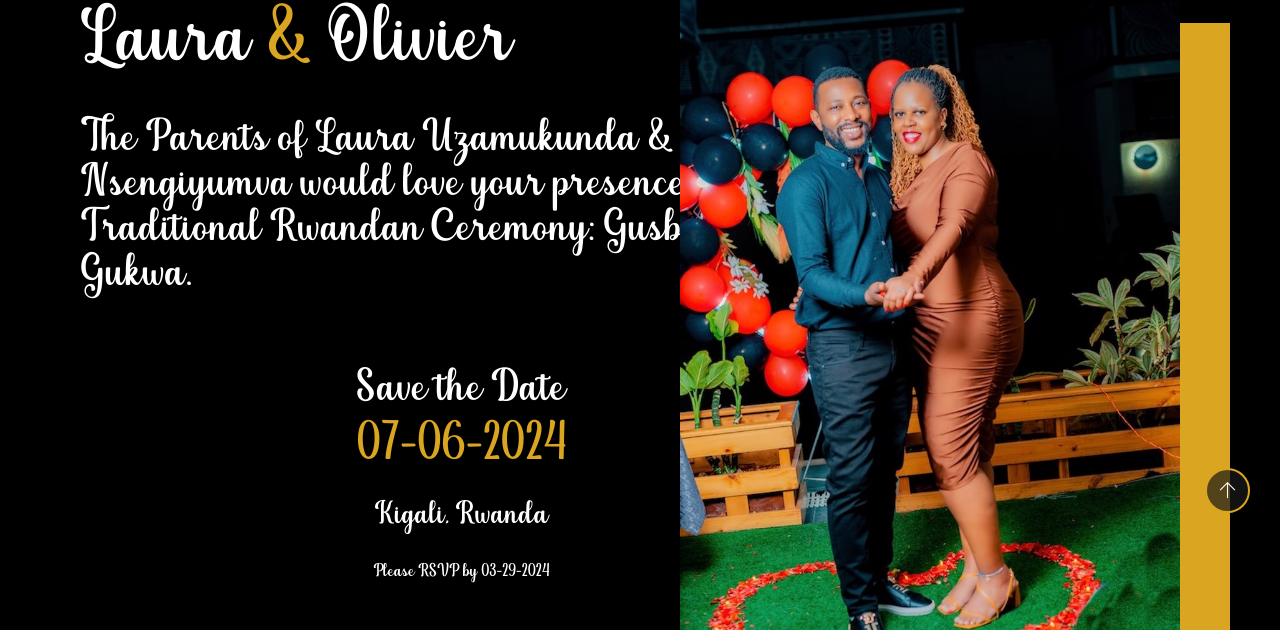
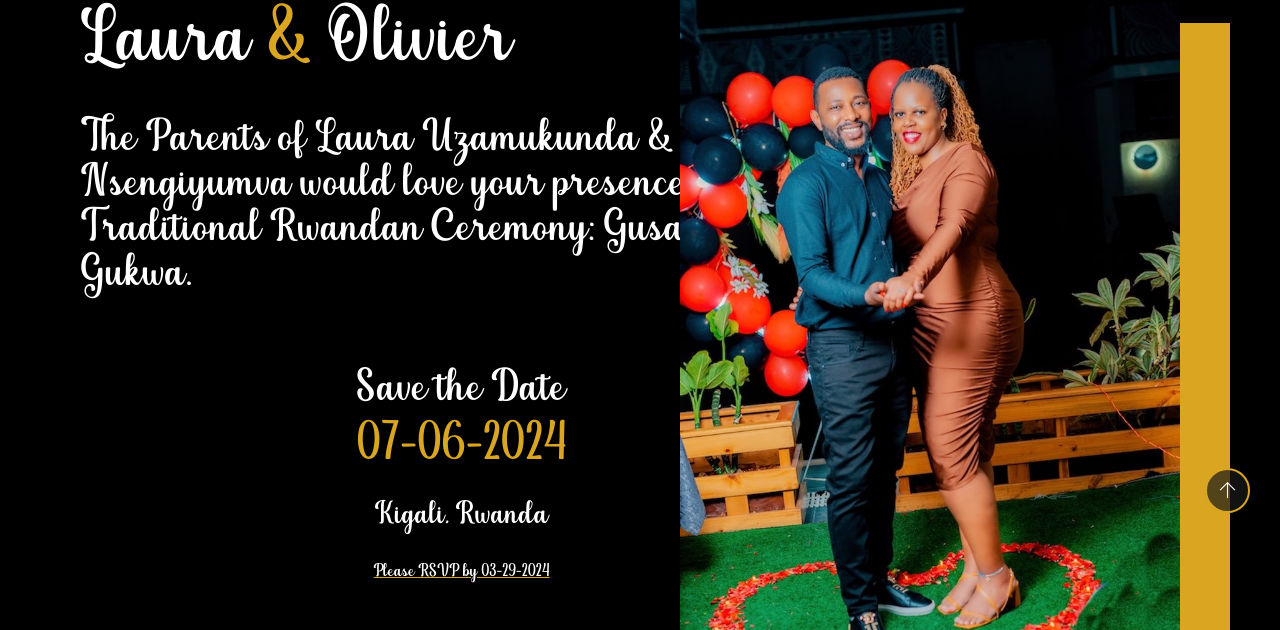
Before and after one commit to gustaveH/lauraOlyWedding-master, a Next.js app: page / in a window 1280 px wide. Shown: the part 262-892 px from the top of the page. Built offline with nearby package versions, Linux system fonts and the light colour scheme.

Commit message:
gusba & underline

```diff
--- a/components/hero/index.js
+++ b/components/hero/index.js
@@ -17,7 +17,7 @@ const Hero = (props) => {
                                         <h2>Laura <span>&</span> Olivier</h2>
                                     </div>
                                     <div data-swiper-parallax="400" className="slide-text">
-                                        <h1 className='Gusaba'> The Parents of Laura Uzamukunda & Olivier Nsengiyumva would love your presence at our Traditional Rwandan Ceremony: Gusba & Gukwa.</h1>
+                                        <h1 className='Gusaba'> The Parents of Laura Uzamukunda & Olivier Nsengiyumva would love your presence at our Traditional Rwandan Ceremony: Gusaba & Gukwa.</h1>
                                     </div>
                                     <div className="wpo-wedding-date">
                                         <div className="clock-grids">
--- a/styles/sass/layout/_hero-slider.scss
+++ b/styles/sass/layout/_hero-slider.scss
@@ -545,6 +545,8 @@
 		padding-top: 20px;
 	}
 	.RSVPby{
+			text-decoration: underline;
+			text-decoration-color: $theme-primary-color-s2;
 			color:$body-bg-color;
 			padding-top: 25px;
 		}
```
